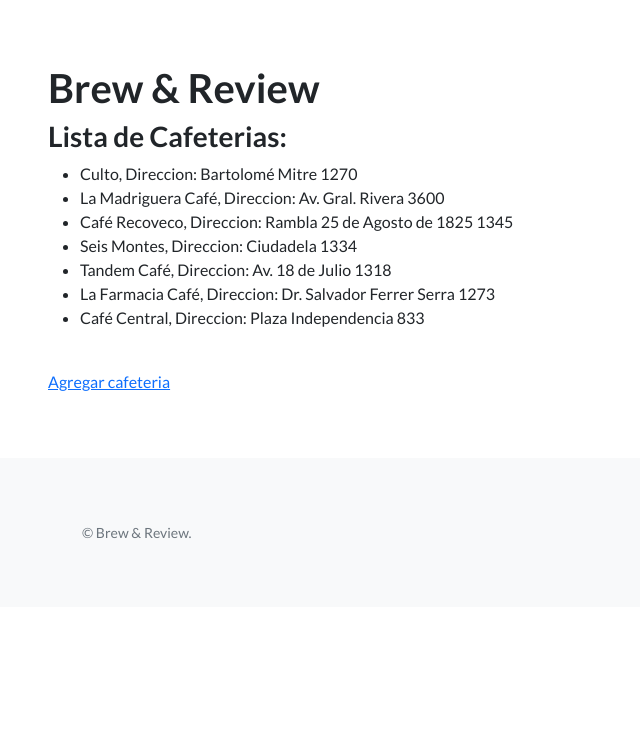
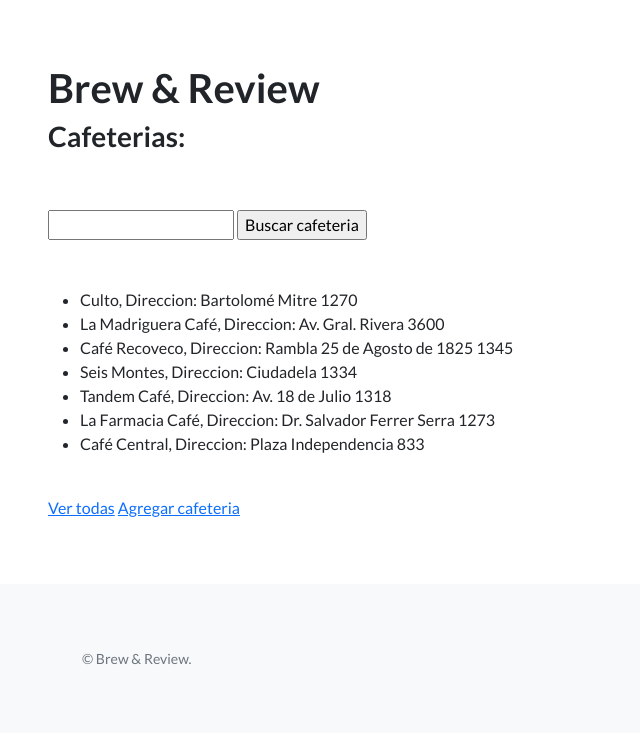
Before and after one commit to julian-corbo/Tercera_pre_entrega_corbo, a Django app: page /blog/cafeterias/ in a window 1280 px wide. Shown: the part 66-800 px from the top of the page, without its empty margins (0-640 px from the left). Run offline with Django 4.2, Linux system fonts and the light colour scheme; data comes from the database, SQL or seed files in the repository; some libraries are stand-ins or nearby versions.

Commit message:
Barras de busqueda agregadas a cafeterias y recetas (HAY ALGUN ERROR)

```diff
--- a/blog/templates/blog/cafeterias.html
+++ b/blog/templates/blog/cafeterias.html
@@ -6,12 +6,20 @@
 
 {% block contenido %}
 <h1>Brew & Review</h1>
-<h3>Lista de Cafeterias:</h3>
+<h3>Cafeterias:</h3>
+<br><br>
+<form action="{% url 'buscar_cafeteria' %}" method="post">
+    {% csrf_token %}
+    <input type="text" name="busqueda">
+    <input type="submit" value="Buscar cafeteria">
+  </form>
+<br><br>
 <ul>
     {% for c in cafeterias%}
     <li>{{c}}</li>
     {%endfor%}
 </ul>
 <br>
-<a href="{% url 'crear_articulo' %}">Agregar cafeteria</a>
+<a href="{% url 'lista_cafeterias' %}">Ver todas</a>
+<a href="{% url 'crear_cafeteria' %}">Agregar cafeteria</a>
 {% endblock contenido %}
--- a/blog/templates/blog/formulario_recetas.html
+++ b/blog/templates/blog/formulario_recetas.html
@@ -1,7 +1,7 @@
 {% extends "base.html" %}
 
 {% block titulo %}
-<title>Agregar nuevo Articulo </title>
+<title>Agregar nueva receta </title>
 {% endblock titulo %}
 
 {% block contenido %}
--- a/blog/urls.py
+++ b/blog/urls.py
@@ -2,7 +2,7 @@ from django.contrib import admin
 from django.urls import path
 
 from blog.views import (
-    lista_articulos,lista_cafeterias,lista_recetas,crear_articulo,crear_cafeteria,crear_receta
+    lista_articulos,lista_cafeterias,lista_recetas,crear_articulo,crear_cafeteria,crear_receta,buscar_cafeteria,buscar_receta
 )
 
 urlpatterns = [
@@ -12,5 +12,7 @@ urlpatterns = [
     path('crear-cafeteria/', crear_cafeteria, name='crear_cafeteria'),
     path('crear-articulo/', crear_articulo, name='crear_articulo'),
     path('crear-receta/', crear_receta, name='crear_receta'),
+    path("buscar-cafeteria/", buscar_cafeteria, name='buscar_cafeteria'),
+    path('buscar-receta/', buscar_receta, name='buscar_receta'),
 
 ]
--- a/blog/views.py
+++ b/blog/views.py
@@ -122,3 +122,33 @@ def crear_receta(request):
        context={'formulario': formulario},
    )
    return http_response
+
+def buscar_cafeteria(request):
+   if request.method == "POST":
+       data = request.POST
+       busqueda = data["busqueda"]
+       cafeteria = Cafeterias.objects.filter(nombre__icontains=busqueda)
+       contexto = {
+           "cafeteria": cafeteria,
+       }
+       http_response = render(
+           request=request,
+           template_name='blog/cafeterias.html',
+           context=contexto,
+       )
+       return http_response
+
+def buscar_receta(request):
+   if request.method == "POST":
+       data = request.POST
+       busqueda = data["busqueda"]
+       receta = Recetas.objects.filter(nombre__icontains=busqueda)
+       contexto = {
+           "receta": receta,
+       }
+       http_response = render(
+           request=request,
+           template_name='blog/recetas.html',
+           context=contexto,
+       )
+       return http_response
```
Also changed, not shown: blog/templates/blog/recetas.html (+8 -0 lines).
